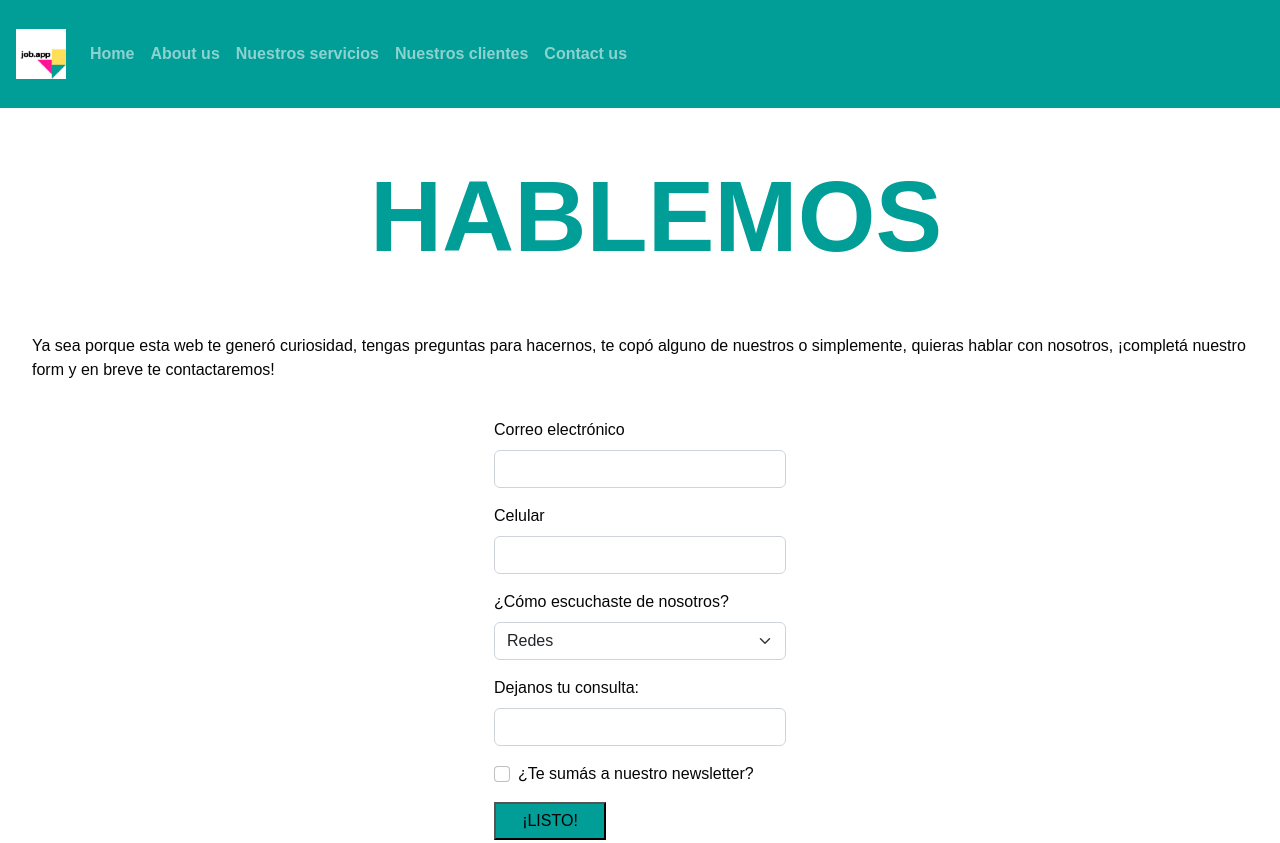
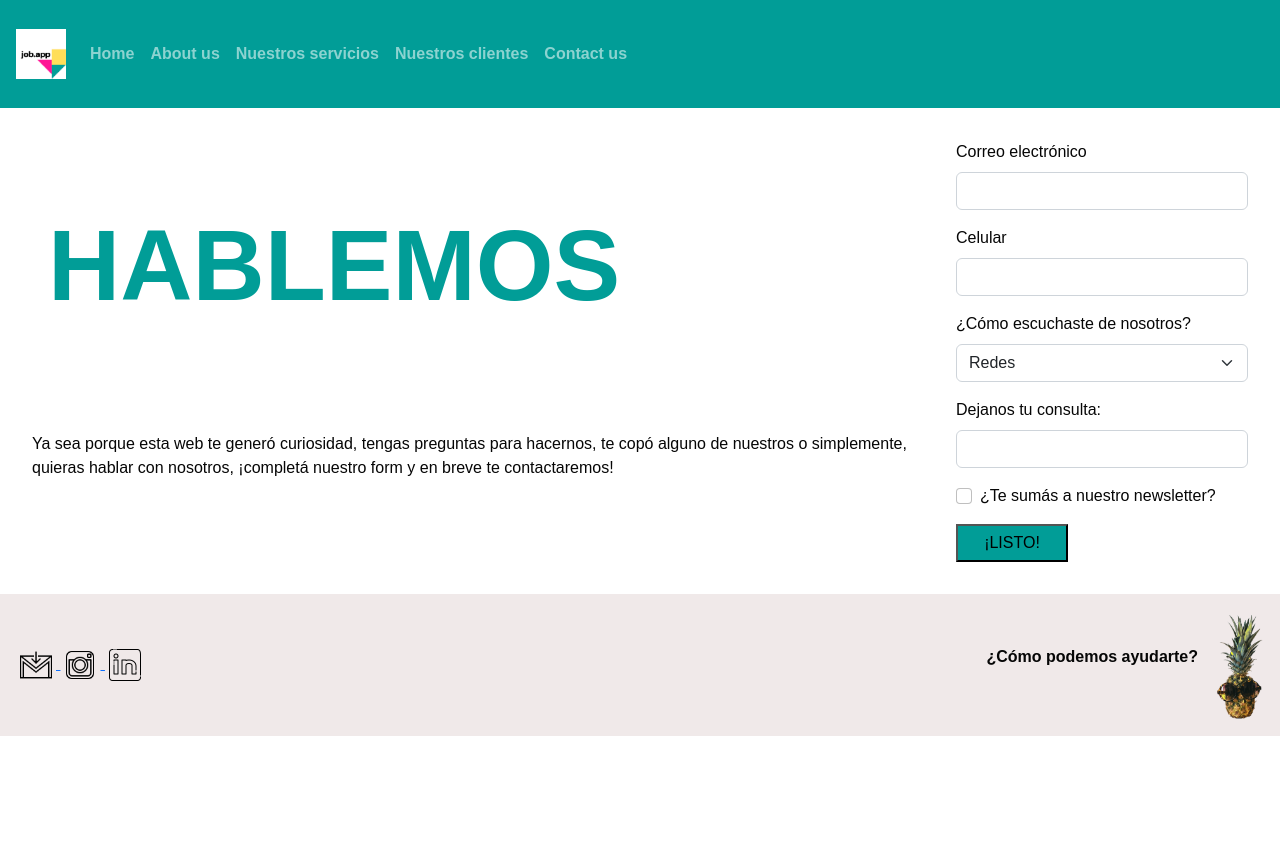
Before and after one commit to josepeninger/jobapp, a website: page pages/contact.html in a window 1280 px wide. Shown: the top 843 px of the page. After the commit the page ends 800 px from the top, so only its background shows below. Drawn offline with nearby package versions, Linux system fonts and the light colour scheme.

Commit message:
retocando proyecto final

```diff
--- a/sass/style.scss
+++ b/sass/style.scss
@@ -72,6 +72,7 @@
         font-weight: bold;
         color: $color-principal;
         text-align: left;
+        margin-right: 2rem;
     }
     video{
         width: 25rem;
@@ -156,8 +157,6 @@ h3{
         font-weight: bold;
         padding: 1rem;
         margin-left: 2rem;
-        max-width: 60vw;
-        max-height:60vh;
         @extend .mixTextoPrincipal
     }
     &-dos{
@@ -202,37 +201,6 @@ h3{
 
 }
 
-.grid__contact{
-    display: grid;
-    grid-template-areas: "uno"
-                        "dos"
-                        "tres";
-    gap: 10px;
-    &-uno{
-    grid-area: uno;
-    display: flex;
-    flex-direction: column;
-    justify-self: left;
-    align-self: center;
-    justify-self: center;
-    }
-    &-dos{
-    grid-area: dos;
-    display: flex;
-    flex-direction: column;
-    align-self: center;
-    justify-self: center;
-    }
-    &-tres{
-    grid-area: tres;
-    margin: 10px;
-    display: flex;
-    flex-direction: column;
-    align-self: center;
-    justify-self: center;
-    }
-}
-
 
 /* CELULAR */
 
@@ -269,5 +237,4 @@ h3{
         }
     }
 
-
 }
```
Also changed, not shown: index.html (+2 -1 lines), pages/about.html (+1 -1 lines), pages/clients.html (+1 -1 lines), css/style.css.
